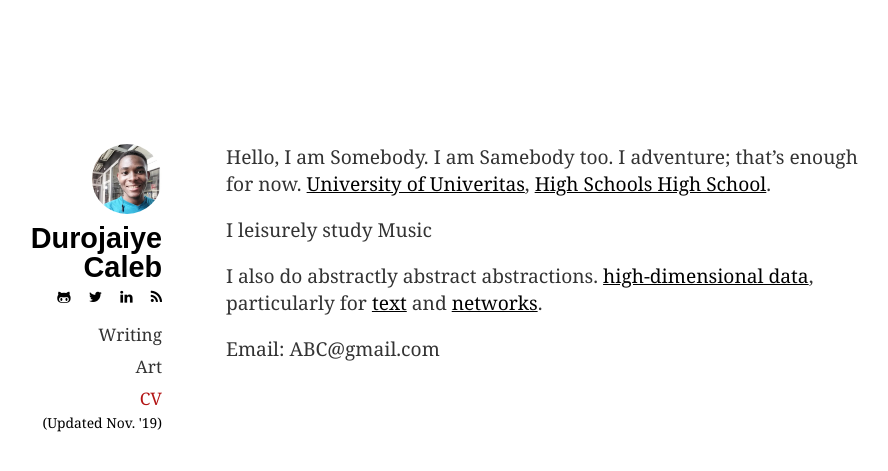
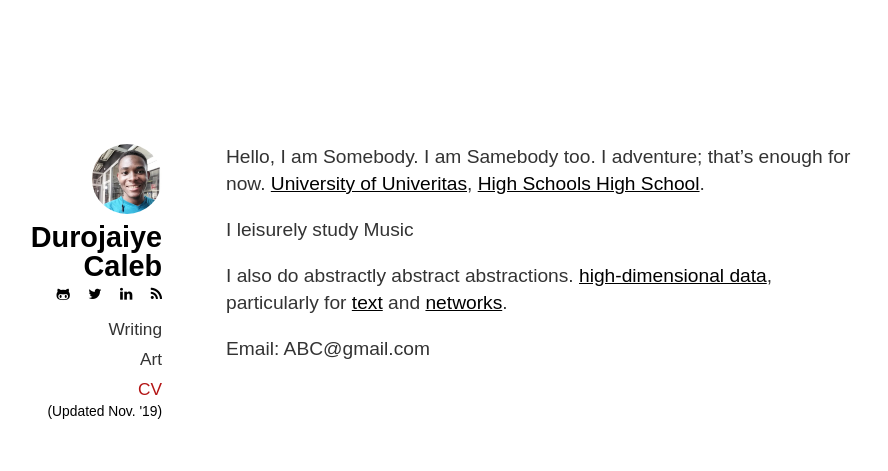
Before and after one commit to dCO2/blog-gh-pages, a Jekyll site: the page built from index.md, in a window 1280 px wide. Shown: the top 471 px of the page, without its empty margins (158-1046 px from the left). Built offline with Jekyll 4.4.1, drawn with Linux system fonts in a browser that asks for light colours; some web fonts are replaced.

Commit message:
Update styles.css

```diff
--- a/css/styles.css
+++ b/css/styles.css
@@ -7,7 +7,7 @@ a {
 }
 
 body {
-    font-family: Georgia, Cambria, "Times New Roman", Times, serif;
+    font-family: "Computer Modern Sans", sans-serif;
 }
 
 h1, h2, h3, h4 {
```
